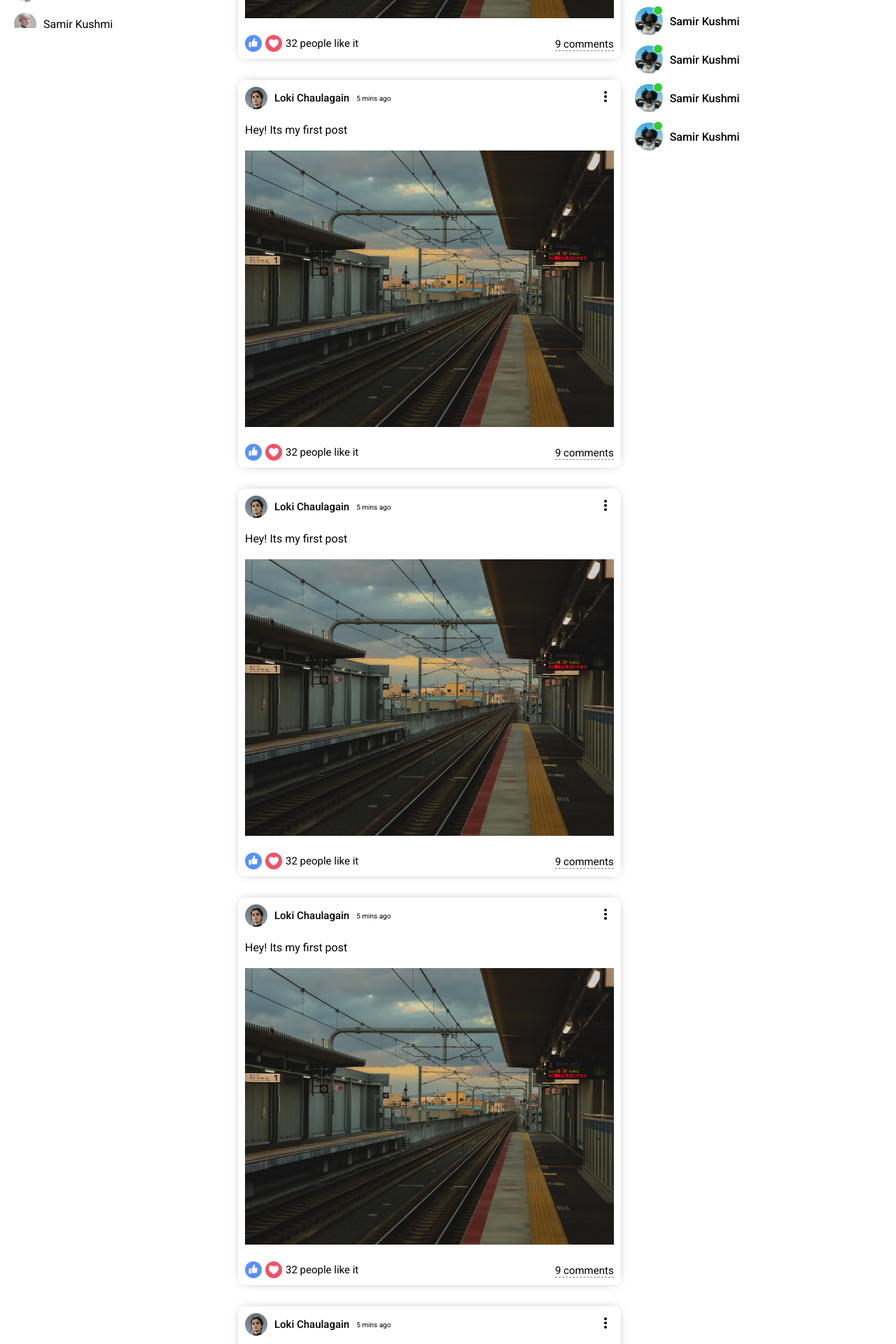
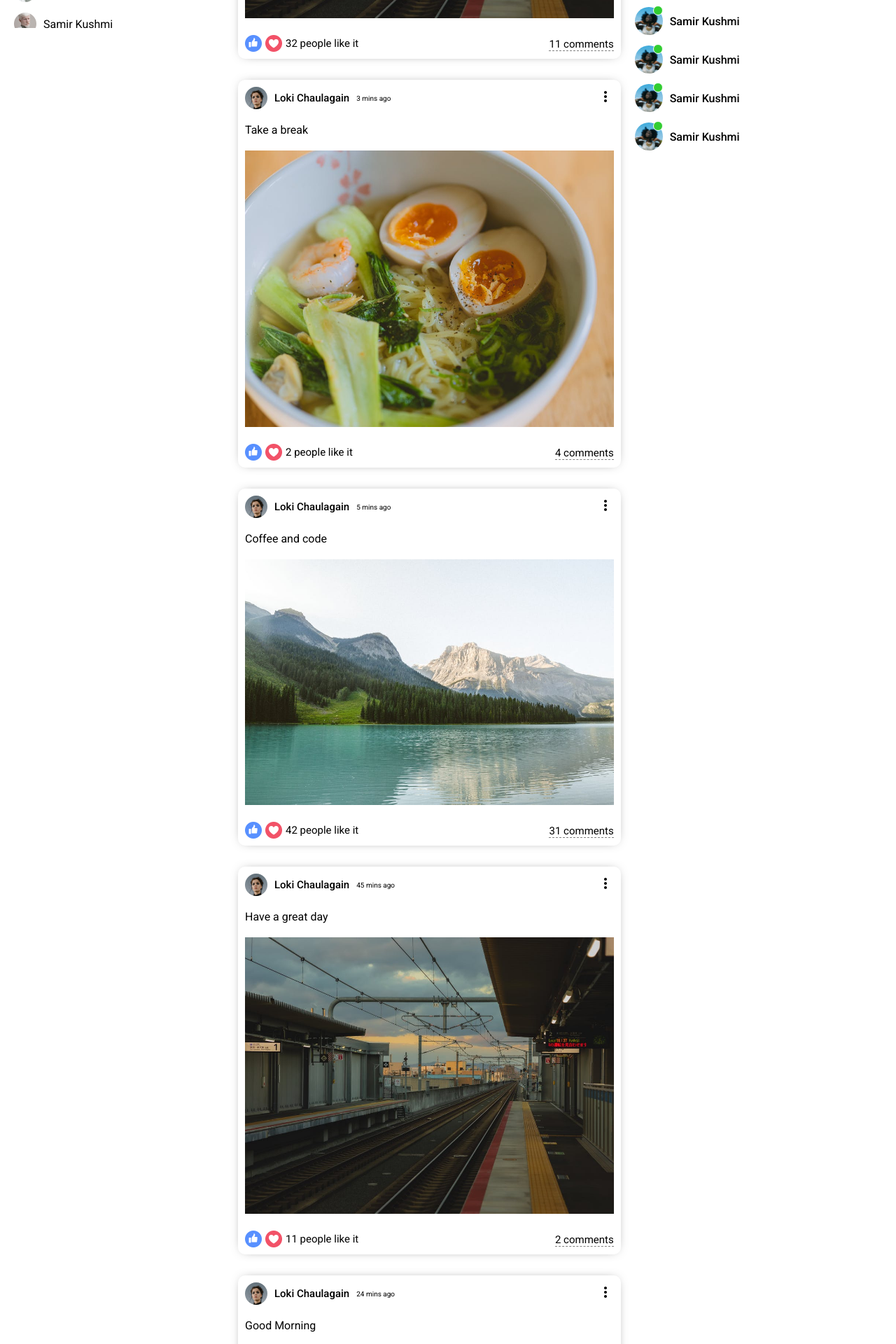
Before and after one commit to lokendra-loki/Facebook-Clone-Frontend, a React (Create React App) app: page / in a window 1280 px wide. Shown: the part 760-2680 px from the top of the page at 70% size. Built offline with nearby package versions, Linux system fonts and the light colour scheme.

Commit message:
dummyData

```diff
--- a/src/components/feed/Feed.js
+++ b/src/components/feed/Feed.js
@@ -2,19 +2,20 @@ import React from 'react'
 import Post from '../post/Post'
 import Share from '../share/Share'
 import "./feed.scss"
+import { Posts } from '../../dummyData'
 
 function Feed() {
   return (
     <div className='feed'>
       <div className="feedWrapper">
         <Share />
-        <Post/>
-        <Post/>
-        <Post/>
-        <Post/>
-        <Post/>
-        <Post/>
-        <Post/>
+
+        {/* Posts---------------- */}
+        {Posts.map(p => (
+          <Post key={p.id} post= {p}/>
+        ))}
+
+
       </div>
     </div>
   )
--- a/src/components/post/post.js
+++ b/src/components/post/post.js
@@ -2,7 +2,8 @@ import React from 'react'
 import "./post.scss"
 import { MoreVert } from "@material-ui/icons"
 
-function Post() {
+function Post({ post }) {
+    console.log(post);
     return (
         <div className='post'>
             <div className="postWrapper">
@@ -12,7 +13,7 @@ function Post() {
                     <div className="postTopLeft">
                         <img className='postProfileImg' src="/assets/person/1.jpeg" alt="" />
                         <span className="postUsername">Loki Chaulagain</span>
-                        <span className="postDate">5 mins ago</span>
+                        <span className="postDate">{post.date}</span>
                     </div>
 
                     {/* PostTopRight-------------------------------- */}
@@ -24,8 +25,8 @@ function Post() {
 
                 {/* PostCenter-------------------------------- */}
                 <div className="postCenter">
-                    <span className="postText">Hey! Its my first post</span>
-                    <img className='postImg' src="/assets/post/1.jpeg" alt="" />
+                    <span className="postText">{post?.desc}</span>
+                    <img className='postImg' src={post.photo}  alt="" />
 
                 </div>
 
@@ -35,12 +36,12 @@ function Post() {
                     <div className="postBottomLeft">
                         <img className='likeIcon' src="/assets/like.png" alt="" />
                         <img className='likeIcon' src="/assets/heart.png" alt="" />
-                        <span className="postLikeCounter">32 people like it</span>
+                        <span className="postLikeCounter">{post.like } people like it</span>
                     </div>
 
                     {/* PostButtomRight-------------------------------- */}
                     <div className="postBottomRight">
-                        <span className="postCommentText">9 comments</span>
+                        <span className="postCommentText">{post.comment} comments</span>
                     </div>
                 </div>
             </div>
--- a/src/dummyData.js
+++ b/src/dummyData.js
@@ -48,4 +48,99 @@ export const Users = [
         username: "Manish Bam"
     },
 
+];
+
+export const Posts = [
+    {
+        id: 1,
+        desc: "Love For All Hatred For None",
+        photo: "/assets/post/1.jpeg",
+        date: "5 mins ago",
+        userId: 1,
+        like: 32,
+        comment: 11
+    },
+
+
+    {
+        id: 2,
+        desc: "Take a break",
+        photo: "/assets/post/2.jpeg",
+        date: "3 mins ago",
+        userId: 2,
+        like: 2,
+        comment: 4
+    },
+
+
+    {
+        id: 3,
+        desc: "Coffee and code",
+        photo: "assets/post/3.jpeg",
+        date: "5 mins ago",
+        userId: 3,
+        like: 42,
+        comment: 31
+    },
+
+    {
+        id: 4,
+        desc: "Have a great day",
+        photo: "assets/post/1.jpeg",
+        date: "45 mins ago",
+        like: 11,
+        userId: 4,
+        comment: 2
+    },
+
+    {
+        id: 5,
+        desc: "Good Morning",
+        photo: "assets/post/5.jpeg",
+        date: "24 mins ago",
+        userId: 5,
+        like: 19,
+        comment: 14
+    },
+
+    {
+        id: 6,
+        photo: "assets/post/6.jpeg",
+        date: "54 mins ago",
+        userId: 6,
+        like: 3,
+        comment: 8
+    },
+
+    {
+        id: 7,
+        desc: "Lets have fun",
+        photo: "assets/post/7.jpeg",
+        date: "34 mins ago",
+        userId: 7,
+        like: 108,
+        comment: 82
+    },
+
+    {
+        id: 8,
+        photo: "assets/post/8.jpeg",
+        date: "36 mins ago",
+        userId: 8,
+        like: 2,
+        comment: 1
+    },
+
+    {
+        id: 9,
+        desc: "My day",
+        photo: "assets/post/9.jpeg",
+        date: "5 mins ago",
+        userId: 9,
+        like: 32,
+        comment: 11
+    },
+
+
+
 ]
```
